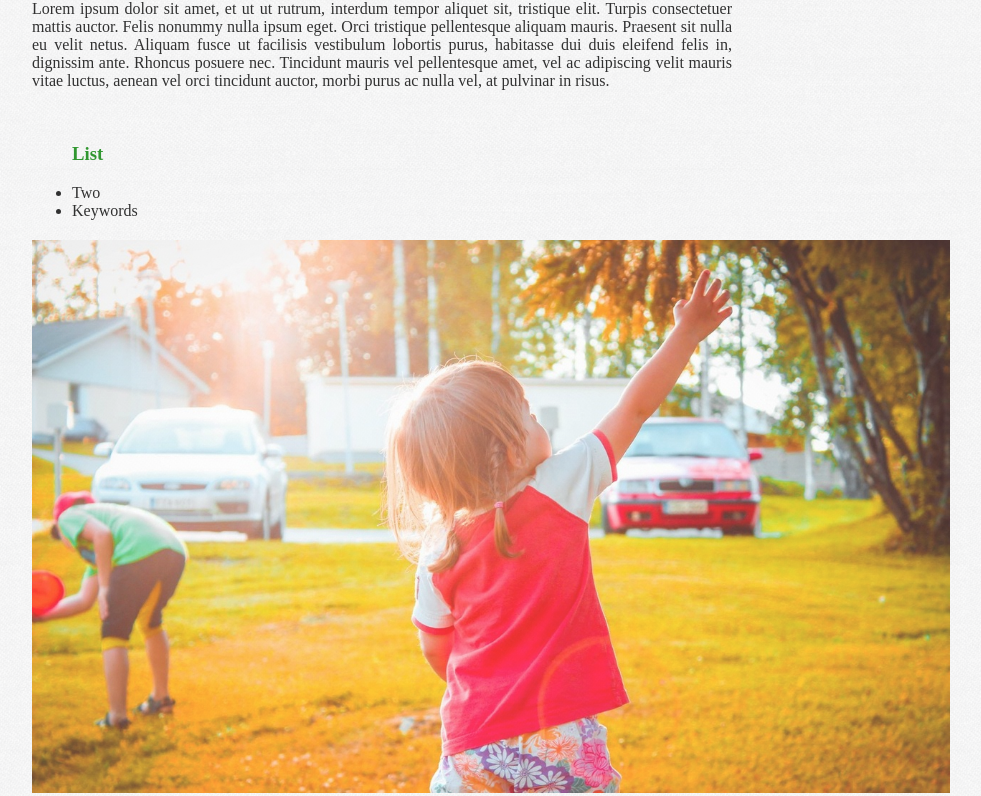
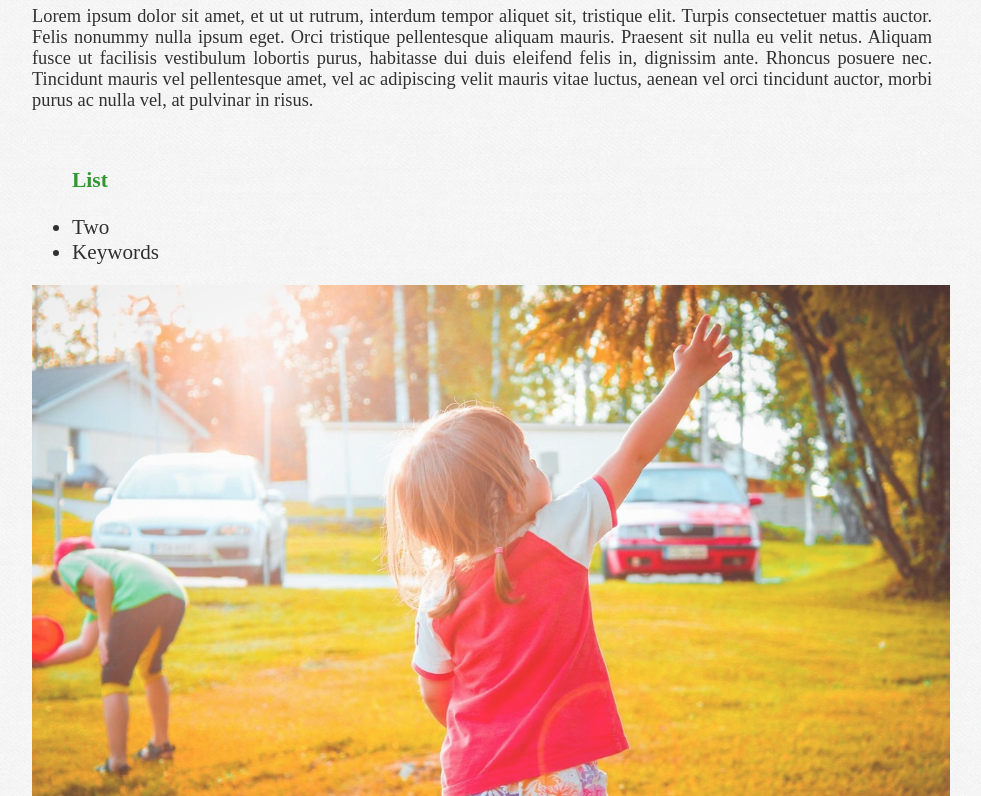
Before and after one commit to trrapp12/PURE-ENERGY, a plain HTML site: page index.html in a window 1280 px wide. Shown: the part 1721-2517 px from the top of the page, without its empty margins (129-1110 px from the left). Drawn offline with Linux system fonts and the light colour scheme.

Commit message:
final commit

```diff
--- a/project.css
+++ b/project.css
@@ -13,16 +13,18 @@
 }
 
 p {
-
-  width: 700px;
+  font-size: 1.15rem;
+  width: 900px;
   text-align: justify;
 }
 
 ul {
+  font-size: 1.15em;
   text-align: center;
 }
 
 ul > li {
+  font-size: 1.15em;
   text-align: justify;
 }
 
```
